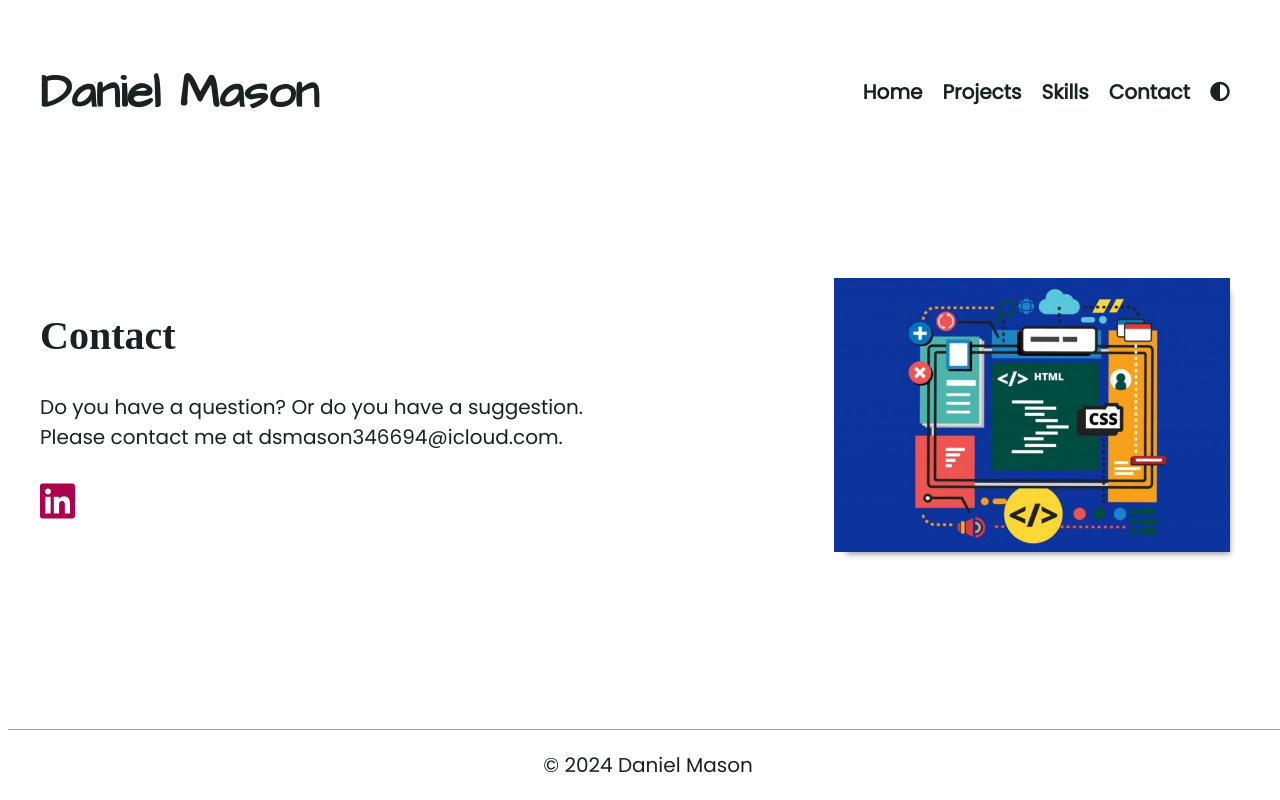
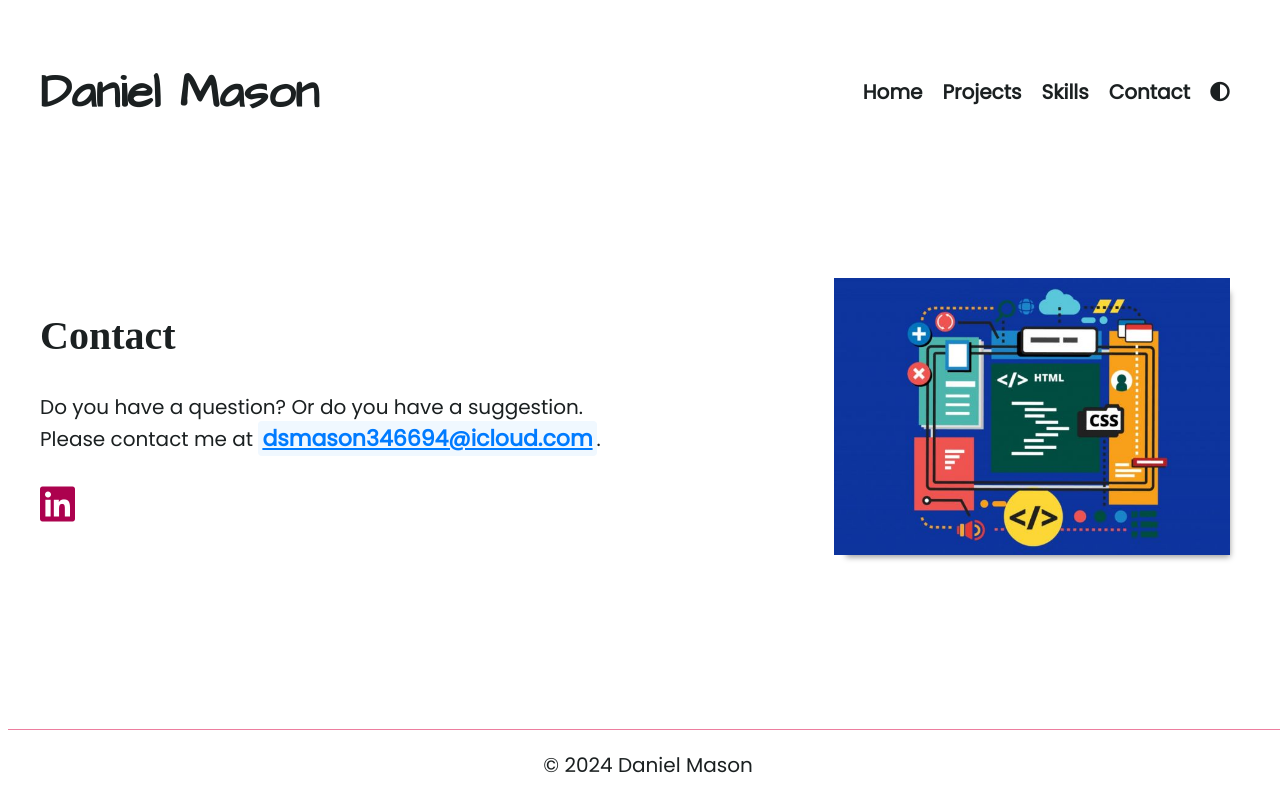
Before and after one commit to Daniel-softwareEngineer/Portfolio, a plain HTML site: page contact.html in a window 1280 px wide. Drawn offline with Linux system fonts and the light colour scheme.

Commit message:
Update style.css

```diff
--- a/css/style.css
+++ b/css/style.css
@@ -533,3 +533,13 @@ footer p {
 .certification-info a:hover {
     text-decoration: underline;
 }
+
+.email {
+    font-weight: bold; /* Makes the text bold */
+    color: #007bff; /* Changes the text color to a bright blue */
+    background-color: #f0f8ff; /* Adds a light background color */
+    padding: 2px 4px; /* Adds some padding around the text */
+    border-radius: 4px; /* Rounds the corners of the background */
+    text-decoration: underline; /* Underlines the text */
+    font-size: 1.1em; /* Slightly increases the font size */
+}
```
